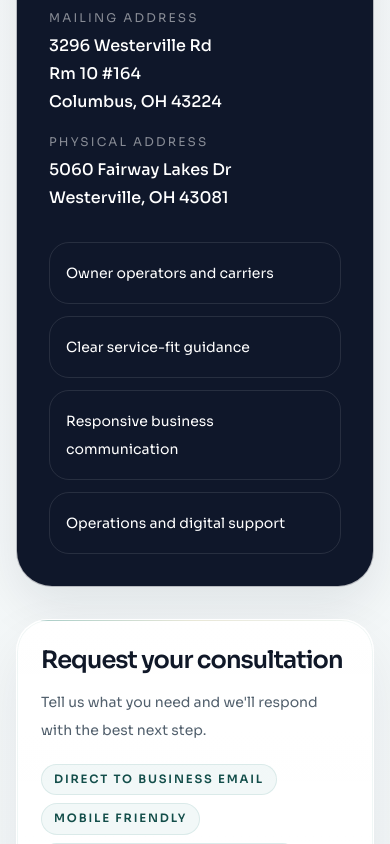
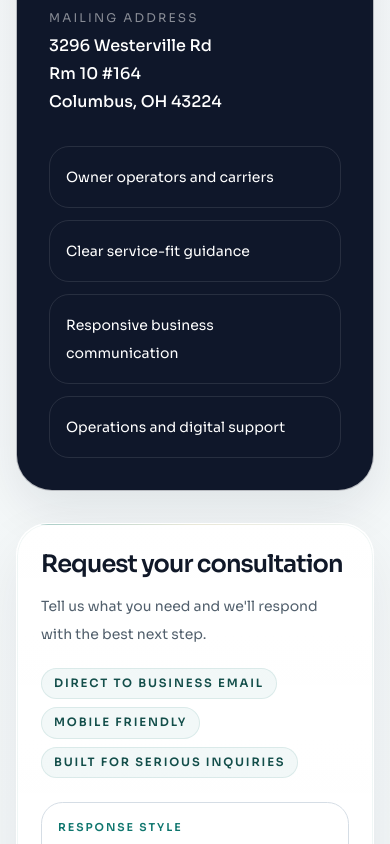
Before and after one commit to MuhammadShoaib143/siratlink-website, a Next.js app: page /contact in a window 390 px wide. Shown: the part 2380-3224 px from the top of the page. Built offline with nearby package versions, Linux system fonts and the light colour scheme.

Commit message:
Remove physical address from public site

```diff
--- a/app/contact/page.tsx
+++ b/app/contact/page.tsx
@@ -27,11 +27,6 @@ export default function ContactPage() {
     siteConfig.mailingAddress.street2,
     `${siteConfig.mailingAddress.city}, ${siteConfig.mailingAddress.region} ${siteConfig.mailingAddress.postalCode}`,
   ].filter(Boolean);
-
-  const physicalAddress = [
-    siteConfig.physicalAddress.street1,
-    `${siteConfig.physicalAddress.city}, ${siteConfig.physicalAddress.region} ${siteConfig.physicalAddress.postalCode}`,
-  ];
 
   return (
     <>
@@ -124,14 +119,6 @@ export default function ContactPage() {
                     ))}
                   </address>
                 </div>
-                <div>
-                  <p className="text-xs uppercase tracking-[0.18em] text-white/50">Physical Address</p>
-                  <address className="mt-2 space-y-1 text-base font-medium not-italic sm:text-lg">
-                    {physicalAddress.map((line) => (
-                      <p key={line}>{line}</p>
-                    ))}
-                  </address>
-                </div>
               </div>
               <div className="mt-8 grid gap-3 sm:grid-cols-2">
                 {[
--- a/app/layout.tsx
+++ b/app/layout.tsx
@@ -83,14 +83,6 @@ export default function RootLayout({
     email: siteConfig.email,
     telephone: siteConfig.phone,
     areaServed: siteConfig.serviceArea,
-    address: {
-      "@type": "PostalAddress",
-      streetAddress: siteConfig.physicalAddress.street1,
-      addressLocality: siteConfig.physicalAddress.city,
-      addressRegion: siteConfig.physicalAddress.region,
-      postalCode: siteConfig.physicalAddress.postalCode,
-      addressCountry: siteConfig.physicalAddress.country,
-    },
     description: siteConfig.description,
   };
 
--- a/components/site-footer.tsx
+++ b/components/site-footer.tsx
@@ -9,8 +9,6 @@ export function SiteFooter() {
     .join(", ");
 
   const mailingAddressLineTwo = `${siteConfig.mailingAddress.city}, ${siteConfig.mailingAddress.region} ${siteConfig.mailingAddress.postalCode}`;
-  const physicalAddressLine = `${siteConfig.physicalAddress.street1}, ${siteConfig.physicalAddress.city}, ${siteConfig.physicalAddress.region} ${siteConfig.physicalAddress.postalCode}`;
-
   return (
     <footer className="border-t border-line bg-brand-navy text-white">
       <div className="mx-auto max-w-7xl px-4 pt-10 sm:px-6 lg:px-8">
@@ -55,7 +53,6 @@ export function SiteFooter() {
             <p>{siteConfig.location}</p>
             <p>{mailingAddressLineOne}</p>
             <p>{mailingAddressLineTwo}</p>
-            <p>{physicalAddressLine}</p>
             <p>
               <a href={siteConfig.phoneHref} className="transition hover:text-white">
                 {siteConfig.phone}
```
